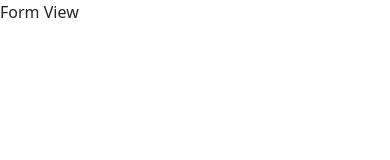
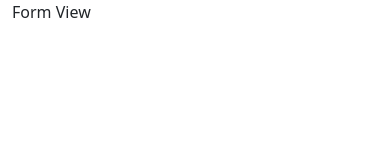
Before and after one commit to alicemdias/testProject, a Vue app: page / in a window 390 px wide. Shown: the top 160 px of the page. Built offline with nearby package versions, Linux system fonts and the light colour scheme.

Commit message:
responsiveness

```diff
--- a/src/App.vue
+++ b/src/App.vue
@@ -5,8 +5,7 @@ export default Vue.extend({
 });
 </script>
 <template>
-  <!-- TODO provide a responsive container for all views so the form renders on mobile and desktop appropriately -->
-  <div id="app">
+  <div id="app" class="container">
     <router-view :key="$route.path" />
   </div>
 </template>
```
